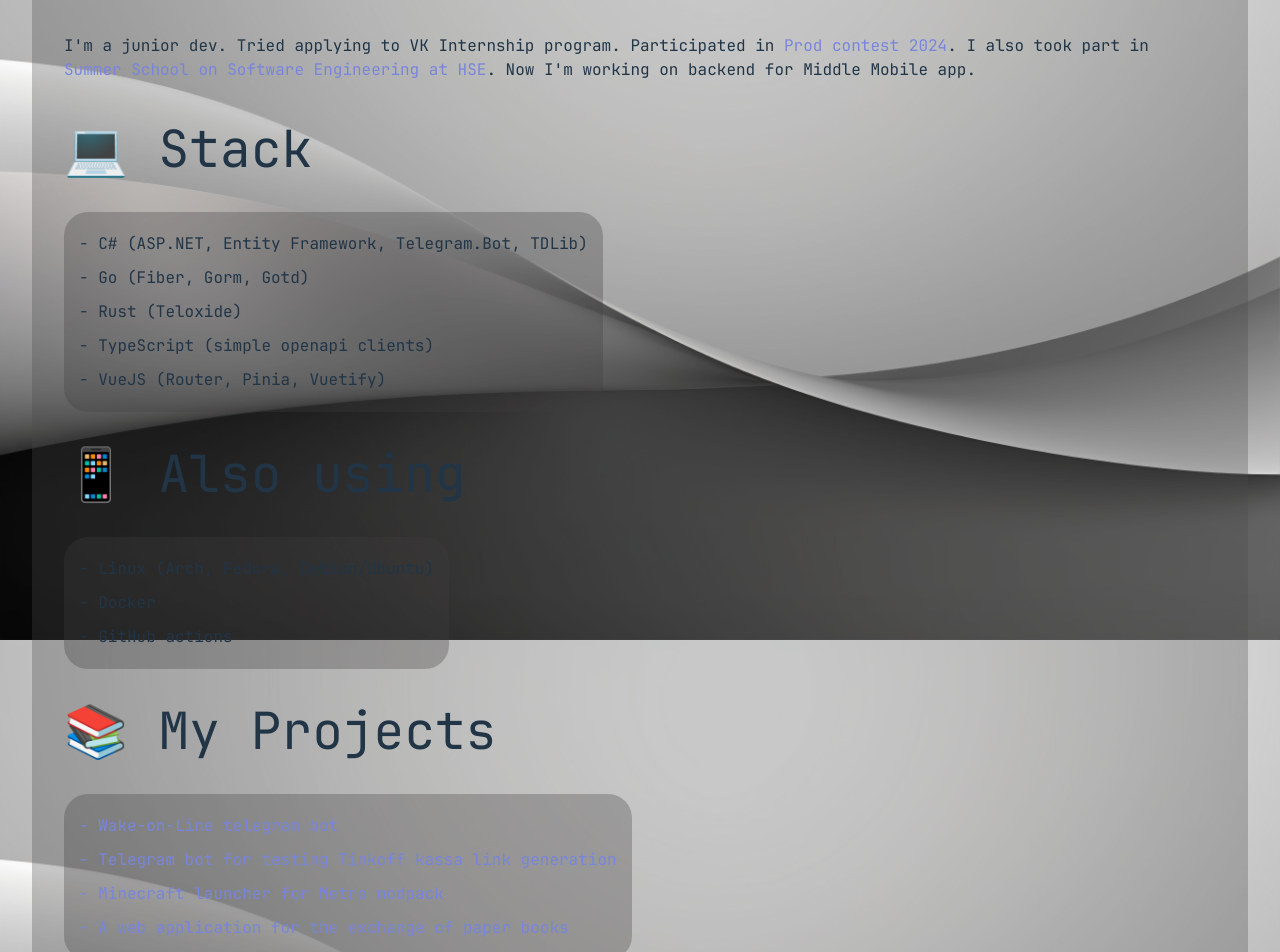
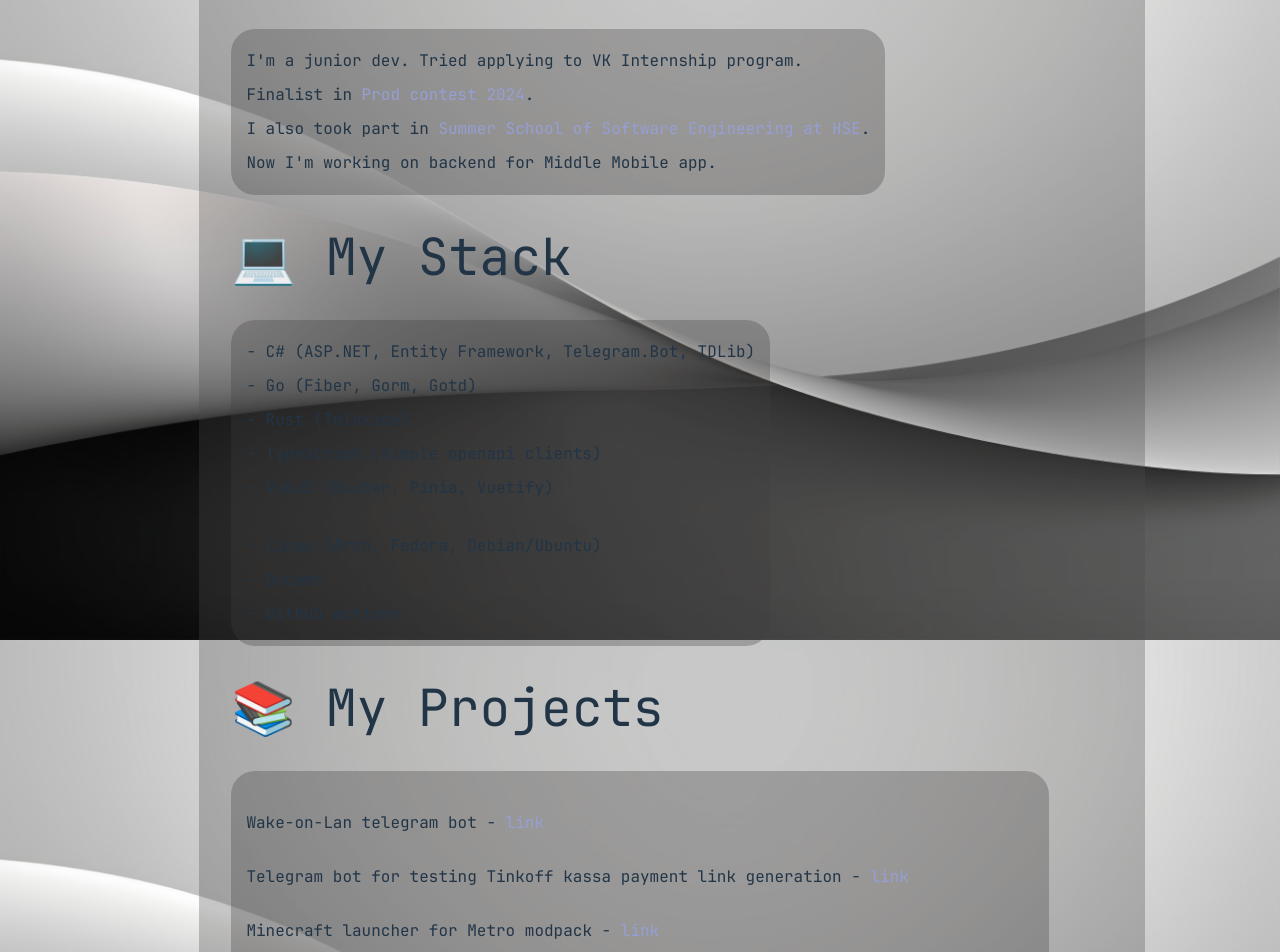
Before and after one commit to linuxfight/linuxfight.github.io, a Vue app: page / in a window 1280 px wide. Shown: the part 160-1112 px from the top of the page. Built offline with nearby package versions, Linux system fonts and the light colour scheme.

Commit message:
update Bio, add custom component, fix Projects view

```diff
--- a/src/App.vue
+++ b/src/App.vue
@@ -12,4 +12,5 @@ import Projects from "./components/Projects.vue";
   </div>
 </template>
 
-<style scoped></style>
+<style scoped>
+</style>
--- a/src/components/Bio.vue
+++ b/src/components/Bio.vue
@@ -6,24 +6,21 @@
   <div class="card">
     <h1> 🤔 Who am I? </h1>
 
-    <p>
-      I'm a junior dev. Tried applying to VK Internship program.
-      Participated in <a href="https://prodcontest.ru">Prod contest 2024</a>.
-      I also took part in <a href="https://cs.hse.ru/se/2024/">Summer School on Software Engineering at HSE</a>.
-      Now I'm working on backend for Middle Mobile app.
-    </p>
+    <div class="text-container">
+      <p>I'm a junior dev. Tried applying to VK Internship program.</p>
+      <p>Finalist in <a href="https://prodcontest.ru">Prod contest 2024</a>.</p>
+      <p>I also took part in <a href="https://cs.hse.ru/se/2024/">Summer School of Software Engineering at HSE</a>.</p>
+      <p>Now I'm working on backend for Middle Mobile app.</p>
+    </div>
 
-    <h1> 💻 Stack </h1>
-    <div class="list">
+    <h1> 💻 My Stack </h1>
+    <div class="text-container">
       <p> - C# (ASP.NET, Entity Framework, Telegram.Bot, TDLib) </p>
       <p> - Go (Fiber, Gorm, Gotd) </p>
       <p> - Rust (Teloxide) </p>
       <p> - TypeScript (simple openapi clients) </p>
       <p> - VueJS (Router, Pinia, Vuetify) </p>
-    </div>
-
-    <h1> 📱 Also using </h1>
-    <div class="list">
+      <br>
       <p> - Linux (Arch, Fedora, Debian/Ubuntu) </p>
       <p> - Docker </p>
       <p> - GitHub actions </p>
--- /dev/null
+++ b/src/components/ProjectLink.vue
@@ -0,0 +1,19 @@
+<script setup lang="ts">
+defineProps({
+  text: String,
+  url: String
+})
+</script>
+
+<template>
+  <p>
+    {{text}} -
+    <a :href="url">
+      link
+    </a>
+  </p>
+</template>
+
+<style scoped>
+
+</style>
--- a/src/components/Projects.vue
+++ b/src/components/Projects.vue
@@ -1,31 +1,32 @@
 <script setup lang="ts">
+import ProjectLink from "./ProjectLink.vue";
 </script>
 
 <template>
   <div class="card">
     <h1> 📚 My Projects </h1>
 
-    <div class="list">
-      <a href="https://github.com/linuxfight/WoL_bot">
-        - Wake-on-Line telegram bot
-      </a>
+    <div class="text-container">
+      <ProjectLink
+          text="Wake-on-Lan telegram bot"
+          url="https://github.com/linuxfight/WoL_bot"/>
 
-      <a href="https://github.com/linuxfight/TestTinkoffBot">
-        - Telegram bot for testing Tinkoff kassa link generation
-      </a>
+      <ProjectLink
+          text="Telegram bot for testing Tinkoff kassa payment link generation"
+          url="https://github.com/linuxfight/TestTinkoffBot"/>
 
-      <a href="https://github.com/linuxfight/metro_launcher">
-        - Minecraft launcher for Metro modpack
-      </a>
+      <ProjectLink
+          text="Minecraft launcher for Metro modpack"
+          url="https://github.com/linuxfight/metro_launcher"/>
 
-      <a href="https://github.com/bookswapper">
-        - A web application for the exchange of paper books
-      </a>
+      <ProjectLink
+          text="A web application for the exchange of paper books"
+          url="https://github.com/bookswapper"/>
+
+      <p>
+        There could be more projects, but some of them are private and I can't share them.
+      </p>
     </div>
-
-    <p>
-      There could be more projects, but some of them are private and I can't share them.
-    </p>
   </div>
 </template>
 
--- a/src/style.css
+++ b/src/style.css
@@ -18,11 +18,6 @@
   -moz-osx-font-smoothing: grayscale;
 }
 
-.main {
-  background: rgba(73, 73, 73, 0.3);
-  border-radius: 24px;
-}
-
 .background {
   display: flex;
   background-image: url("assets/images/background.jpg");
@@ -33,7 +28,13 @@
   align-items: center;
 }
 
-.list {
+.main {
+  width: 100%;
+  background: rgba(73, 73, 73, 0.3);
+  border-radius: 24px;
+}
+
+.text-container {
   display: flex;
   flex-direction: column;
   text-align: left;
@@ -48,7 +49,6 @@
   justify-content: left;
   align-items: flex-start;
   text-align: left;
-  border-radius: 24px;
 }
 
 .socials {
@@ -65,7 +65,7 @@ a {
   margin-top: 5px;
   margin-bottom: 5px;
   font-weight: 500;
-  color: rgb(120, 133, 220);
+  color: rgb(149, 159, 213);
   text-decoration: inherit;
 }
 a:hover {
```
